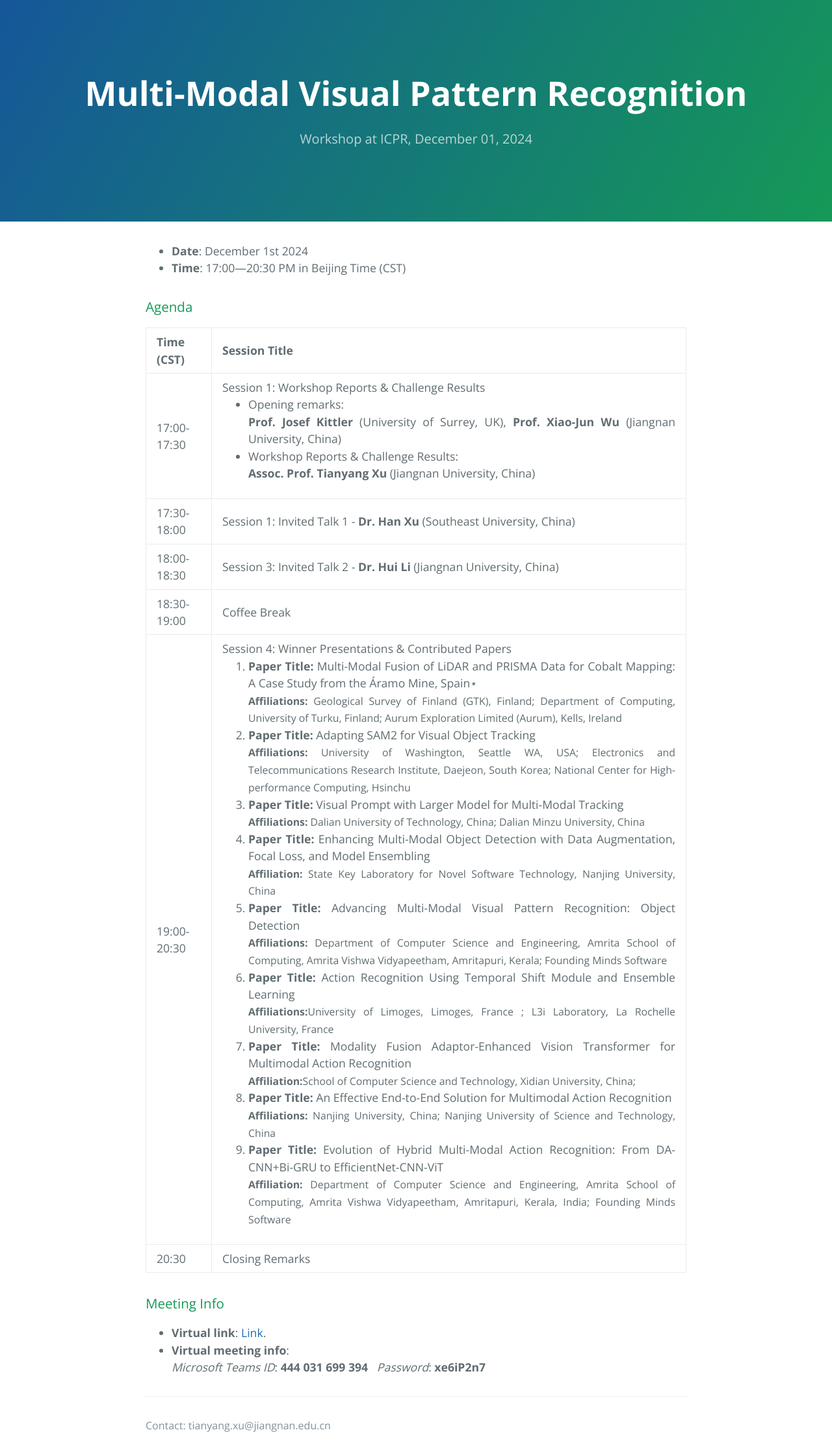
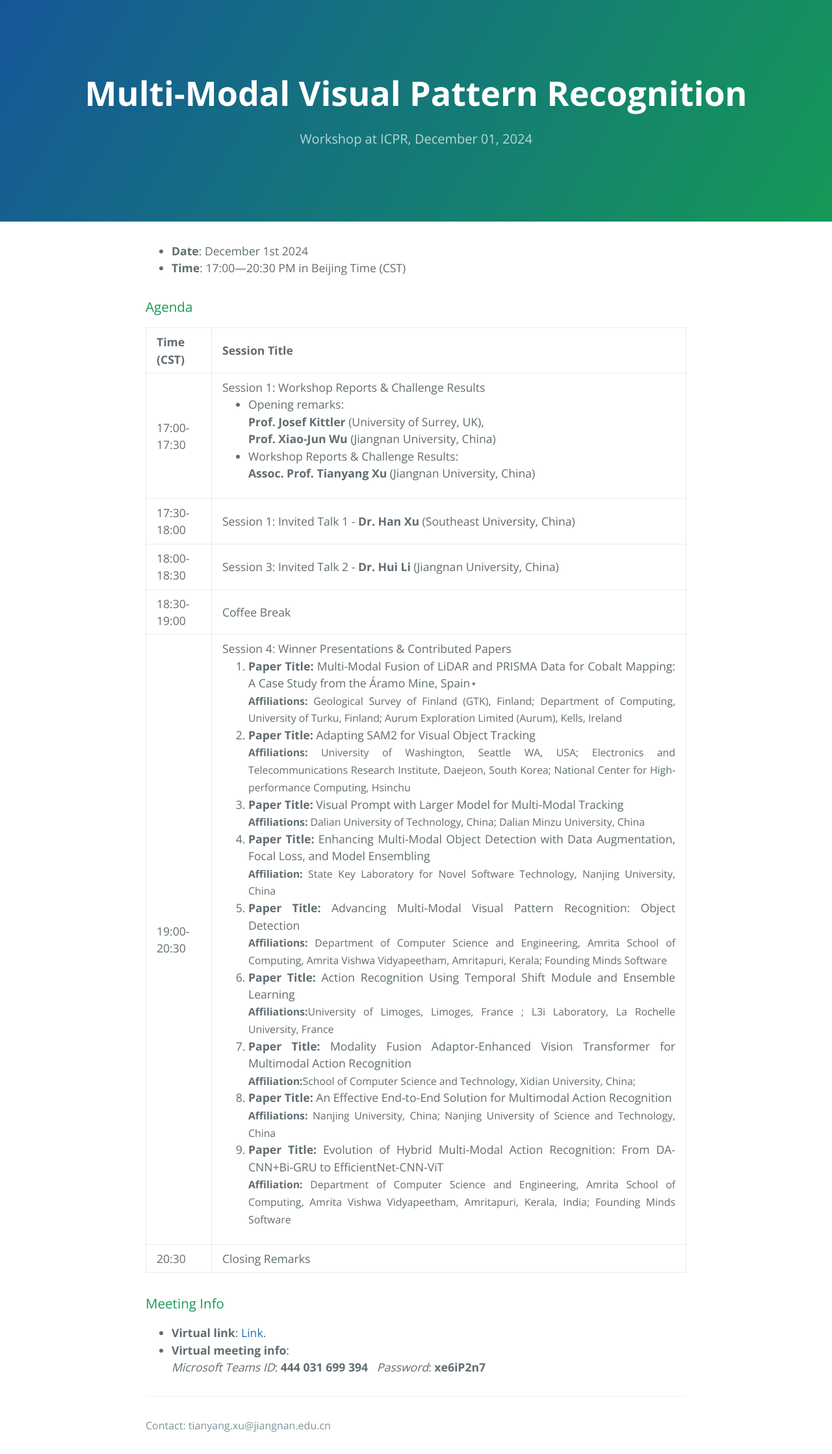
Before and after one commit to PRCI-Lab/mmvpr-workshop-icpr2024, a Jekyll site: the page built from docs/workshop.md, in a window 1280 px wide. Shown: the whole page at 65% size. Built offline with Jekyll 4.4.1, drawn with Linux system fonts in a browser that asks for light colours; our own code applies the rules of GitHub Pages for plain Markdown files.

```diff
--- a/docs/workshop.md
+++ b/docs/workshop.md
@@ -13,7 +13,7 @@
     <td>
       Session 1: Workshop Reports & Challenge Results
         <ul>
-          <li>Opening remarks: <br> <strong>Prof. Josef Kittler</strong> (University of Surrey, UK), <strong>Prof. Xiao-Jun Wu</strong> (Jiangnan University, China)</li>
+          <li>Opening remarks: <br> <strong>Prof. Josef Kittler</strong> (University of Surrey, UK), <br><strong>Prof. Xiao-Jun Wu</strong> (Jiangnan University, China)</li>
           <li>Workshop Reports & Challenge Results: <br> <strong>Assoc. Prof. Tianyang Xu</strong> (Jiangnan University, China)</li>
         </ul>
     </td>
```
